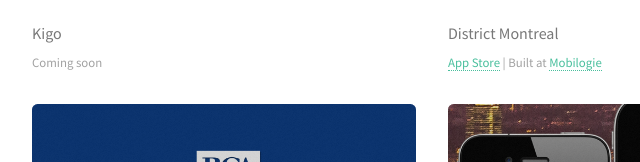
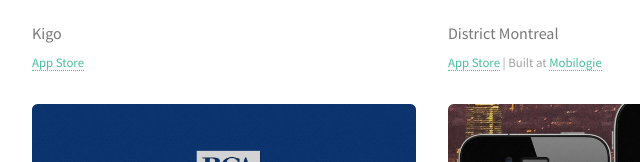
Before and after one commit to nebs/nebojsa-petrovic-website, a plain HTML site: page index.html in a window 1280 px wide. Shown: the part 1438-1600 px from the top of the page, 400-1040 px from the left. Drawn offline with Linux system fonts and the light colour scheme.

Commit message:
Add app store link for Kigo

```diff
--- a/index.html
+++ b/index.html
@@ -46,7 +46,7 @@
 							<article class="6u 12u$(xsmall) work-item">
 								<a href="home/images/thumbs/kigo.png" class="image fit thumb"><img src="home/images/thumbs/kigo.png" alt="" /></a>
 								<h3>Kigo</h3>
-								<p>Coming soon</p>
+								<p><a href="https://itunes.apple.com/us/app/status-quotes/id953916651?ls=1&mt=8" target="_blank">App Store</a></p>
 							</article>
 							<article class="6u 12u$(xsmall) work-item">
 								<a href="home/images/thumbs/mtl.png" class="image fit thumb"><img src="home/images/thumbs/mtl.png" alt="" /></a>
```
Also changed, not shown: 1 other file.
